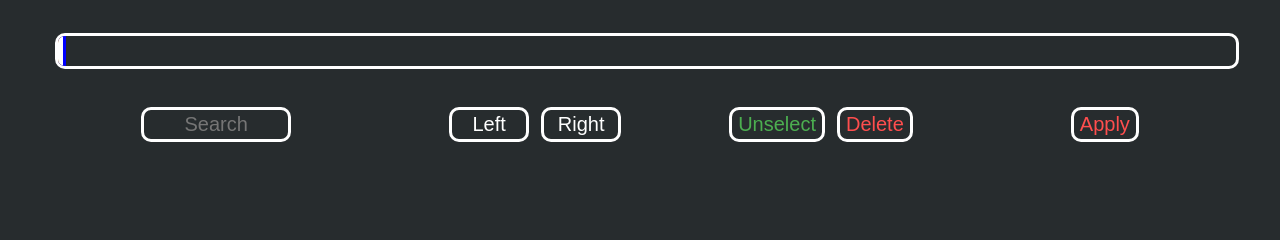
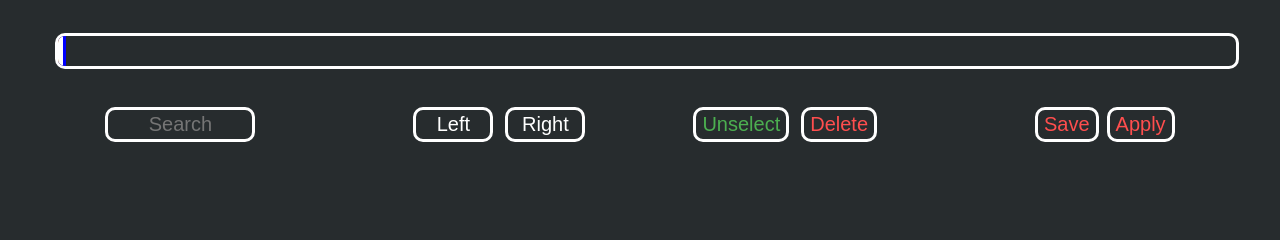
Before and after one commit to Mekala02/e2e-driver, a Flask app: template parts/web_server/templates/data_cleaner.html in a window 1280 px wide. Shown: the part 560-800 px from the top of the page. Run offline with Flask 2, Linux system fonts and the light colour scheme; the template is opened without the code that fills it, so the values that code supplies are empty; some libraries are stand-ins or nearby versions.

Commit message:
added save

```diff
--- a/parts/web_server/static/script/data_clear_main.js
+++ b/parts/web_server/static/script/data_clear_main.js
@@ -115,8 +115,10 @@ document.getElementById('Mark_Left_Button').addEventListener("click", function()
   data_clear_track.update_display_changes(undefined, 1)})
 document.getElementById('Mark_Right_Button').addEventListener("click", function() {data_clear_track.Update_Right_Marker(data_clear_track.outputs["Data_Index"])
   data_clear_track.update_display_changes(undefined, 1)})
-document.getElementById('Unselect_Button').addEventListener("click", function() {data_clear_track.unselect()})
+document.getElementById('Unselect_Button').addEventListener("click", function() {data_clear_track.unselect()
+  data_clear_track.update_display_changes(undefined, 1)})
 document.getElementById('Delete_Button').addEventListener("click", function() {data_clear_track.Update_Select_List(["Delete"])})
+document.getElementById('Save_Button').addEventListener("click", function() {data_clear_track.save_changes()})
 document.getElementById('Apply_Button').addEventListener("click", function() {data_clear_track.apply_changes()})
 
 
--- a/parts/web_server/static/script/data_clear_track.js
+++ b/parts/web_server/static/script/data_clear_track.js
@@ -258,7 +258,6 @@ class Data_Clear_Track extends Main_Track {
     }
 
     mark_search_results(search_phrase){
-
         this.xhr.open("POST", "/search", true)
         this.xhr.setRequestHeader('Content-Type', 'application/json')
         // Sending search phrase to the server (python)
@@ -294,6 +293,13 @@ class Data_Clear_Track extends Main_Track {
             }
             })
     }
+    save_changes(){
+        this.xhr.open("POST", "/save", true)
+        this.xhr.setRequestHeader('Content-Type', 'application/json')
+        // Sending search phrase to the server (python)
+        this.xhr.send(JSON.stringify(1))
+        window.alert("Saved The Changes")
+    }
 
     apply_changes(){
 
--- a/parts/web_server/static/styles/data_cleaner.css
+++ b/parts/web_server/static/styles/data_cleaner.css
@@ -1,4 +1,4 @@
-#Bottom #Edit #Apply_Button, #Bottom #Edit #edit_bottom_right #Delete_Button, #Bottom #Edit #edit_bottom_right #Unselect_Button, #Bottom #Edit #edit_bottom_left #Mark_Right_Button, #Bottom #Edit #edit_bottom_left #Mark_Left_Button, #Bottom #Edit #Search_Box {
+#Bottom #Edit #Apply_Button, #Bottom #Edit #Save_Button, #Bottom #Edit #edit_bottom_right #Delete_Button, #Bottom #Edit #edit_bottom_right #Unselect_Button, #Bottom #Edit #edit_bottom_left #Mark_Right_Button, #Bottom #Edit #edit_bottom_left #Mark_Left_Button, #Bottom #Edit #Search_Box {
   text-align: center;
   height: 40px;
   width: 120px;
@@ -12,7 +12,7 @@
   border-radius: 10px;
 }
 @media (max-width: 1920px) {
-  #Bottom #Edit #Apply_Button, #Bottom #Edit #edit_bottom_right #Delete_Button, #Bottom #Edit #edit_bottom_right #Unselect_Button, #Bottom #Edit #edit_bottom_left #Mark_Right_Button, #Bottom #Edit #edit_bottom_left #Mark_Left_Button, #Bottom #Edit #Search_Box {
+  #Bottom #Edit #Apply_Button, #Bottom #Edit #Save_Button, #Bottom #Edit #edit_bottom_right #Delete_Button, #Bottom #Edit #edit_bottom_right #Unselect_Button, #Bottom #Edit #edit_bottom_left #Mark_Right_Button, #Bottom #Edit #edit_bottom_left #Mark_Left_Button, #Bottom #Edit #Search_Box {
     height: 35px;
     width: auto;
     font-size: 20px;
@@ -599,6 +599,9 @@ body, html {
 #Bottom #Edit #edit_bottom_right #Delete_Button {
   color: #ff4e4e;
 }
+#Bottom #Edit #Save_Button {
+  color: #ff4e4e;
+}
 #Bottom #Edit #Apply_Button {
   color: #ff4e4e;
 }/*# sourceMappingURL=data_cleaner.css.map */
--- a/parts/web_server/static/styles/data_cleaner.sass
+++ b/parts/web_server/static/styles/data_cleaner.sass
@@ -213,6 +213,10 @@ body, html
                 @extend %Buttons
                 color: #ff4e4e
 
+        #Save_Button
+            @extend %Buttons
+            color: #ff4e4e
+
         #Apply_Button
             @extend %Buttons
             color: #ff4e4e
--- a/parts/web_server/templates/data_cleaner.html
+++ b/parts/web_server/templates/data_cleaner.html
@@ -43,6 +43,7 @@
                     <button id="Unselect_Button">Unselect</button>
                     <button id="Delete_Button">Delete</button>
                 </section>
+                <button id="Save_Button">Save</button>
                 <button id="Apply_Button">Apply</button>
             </div>
         </section>
```
Also changed, not shown: parts/web_server/data_cleaner_app.py (+28 -0 lines), 1 other file.
